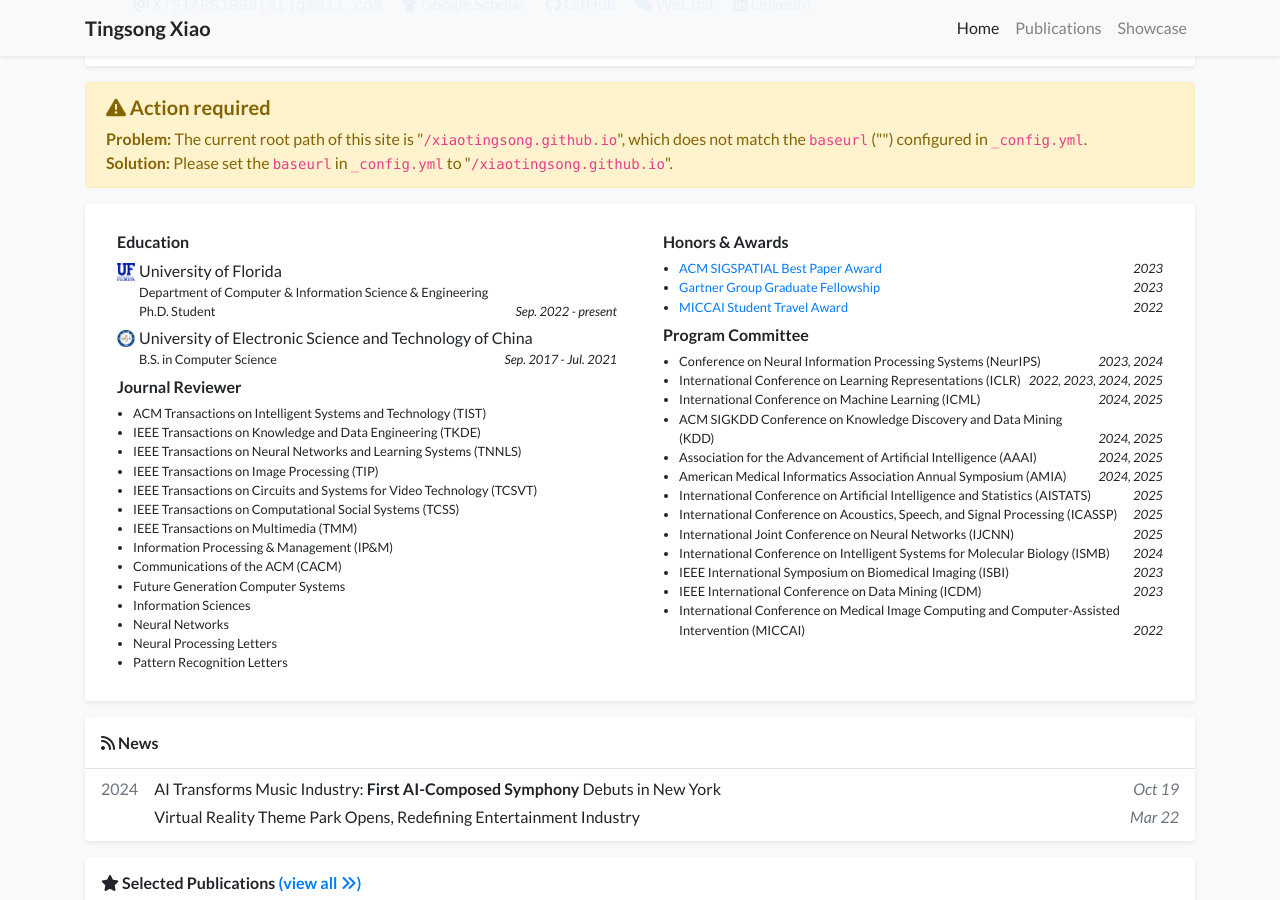
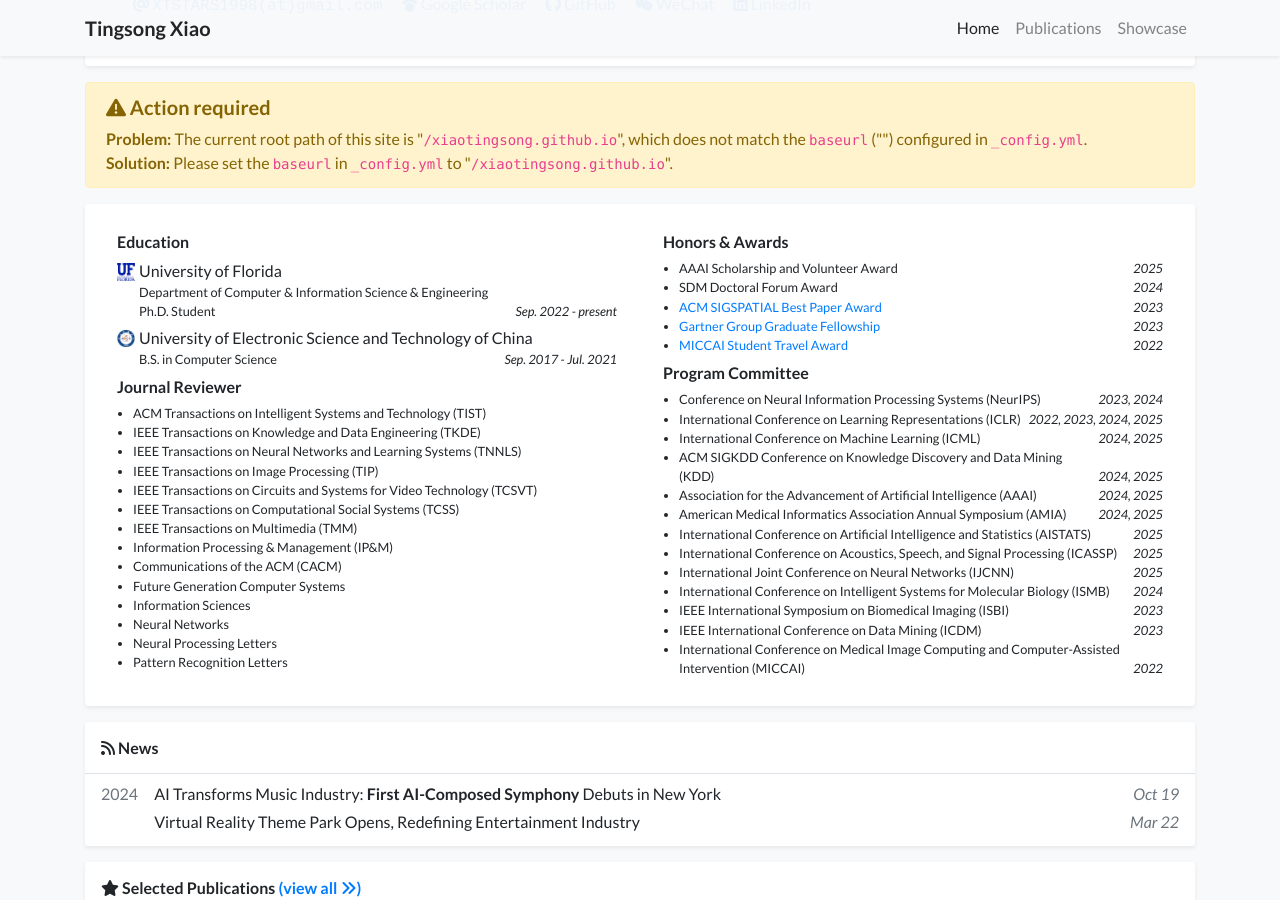
Before and after one commit to xiaotingsong/xiaotingsong.github.io, a Jekyll site: the page built from index.html, in a window 1280 px wide and 900 px high, scrolled down 513 px. Built offline with Jekyll 4.4.1, drawn with Linux system fonts in a browser that asks for light colours; nearby versions of some CDN libraries; a style sheet for code colours, icons or effects is not loaded.

Commit message:
Update profile.yml

```diff
--- a/_data/profile.yml
+++ b/_data/profile.yml
@@ -46,6 +46,10 @@ education:
   date: Sep. 2017 - Jul. 2021
 
 awards:
+- name: AAAI Scholarship and Volunteer Award
+  date: 2025
+- name: SDM Doctoral Forum Award
+  date: 2024
 - name: <a href="https://sigspatial2023.sigspatial.org/awards/" target="_blank">ACM SIGSPATIAL Best Paper Award</a>
   date: 2023
 - name: <a href="https://www.uff.ufl.edu/giving-opportunities/008073-gartner-group-graduate-fellowship//" target="_blank">Gartner Group Graduate Fellowship</a>
```
